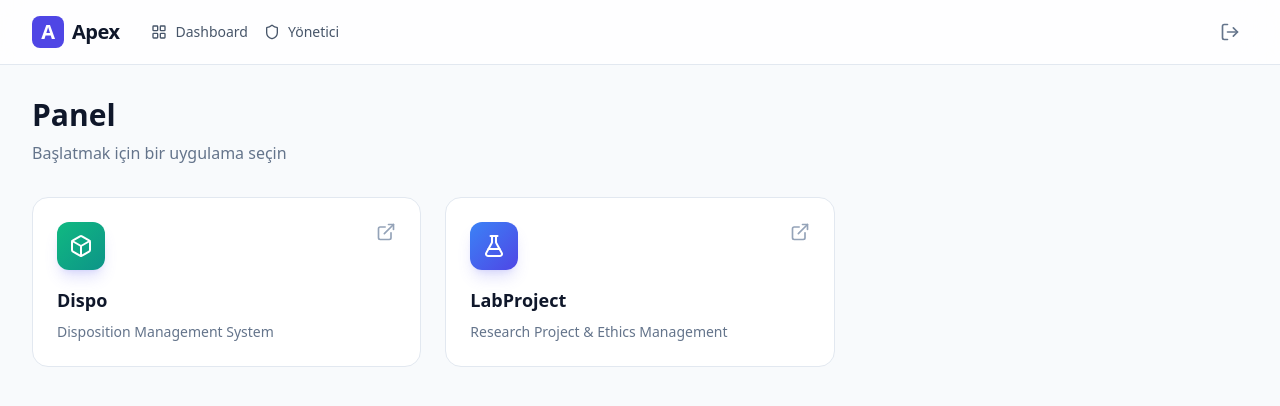
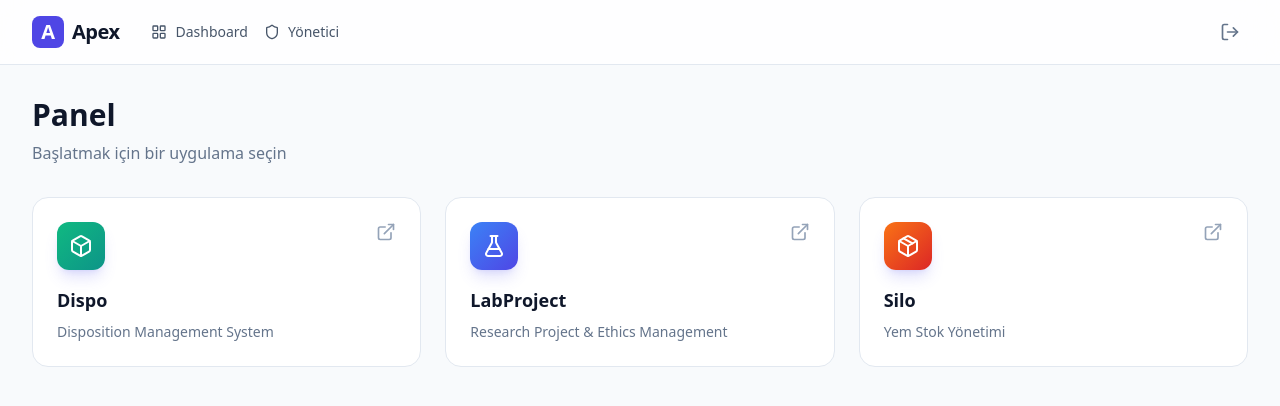
Before and after one commit to ogzhnbygl/Apex, a React (Vite) app: page / in a window 1280 px wide. Shown: the top 406 px of the page. Built offline with nearby package versions, Linux system fonts and the light colour scheme; sample sign-in values are in the browser's storage.

Commit message:
Silo module add

```diff
--- a/src/pages/Admin.jsx
+++ b/src/pages/Admin.jsx
@@ -9,7 +9,7 @@ const Admin = () => {
     const [currentUser, setCurrentUser] = useState(null);
     const [formData, setFormData] = useState({ name: '', email: '', password: '', role: 'user', apps: [] });
 
-    const availableApps = ['dispo', 'labproject']; // Added LabProject
+    const availableApps = ['dispo', 'labproject', 'silo']; // Added Silo
 
     React.useEffect(() => {
         fetchUsers();
--- a/src/pages/Dashboard.jsx
+++ b/src/pages/Dashboard.jsx
@@ -1,5 +1,5 @@
 import React from 'react';
-import { ExternalLink, Box, FlaskConical } from 'lucide-react';
+import { ExternalLink, Box, FlaskConical, Package } from 'lucide-react';
 
 const Dashboard = () => {
     const [user, setUser] = React.useState(null);
@@ -27,6 +27,14 @@ const Dashboard = () => {
             url: 'https://labproject.wildtype.app',
             icon: FlaskConical,
             color: 'from-blue-500 to-indigo-600'
+        },
+        {
+            id: 'silo',
+            name: 'Silo',
+            description: 'Yem Stok Yönetimi',
+            url: 'https://silo.wildtype.app',
+            icon: Package,
+            color: 'from-orange-500 to-red-600'
         }
     ];
 
```
